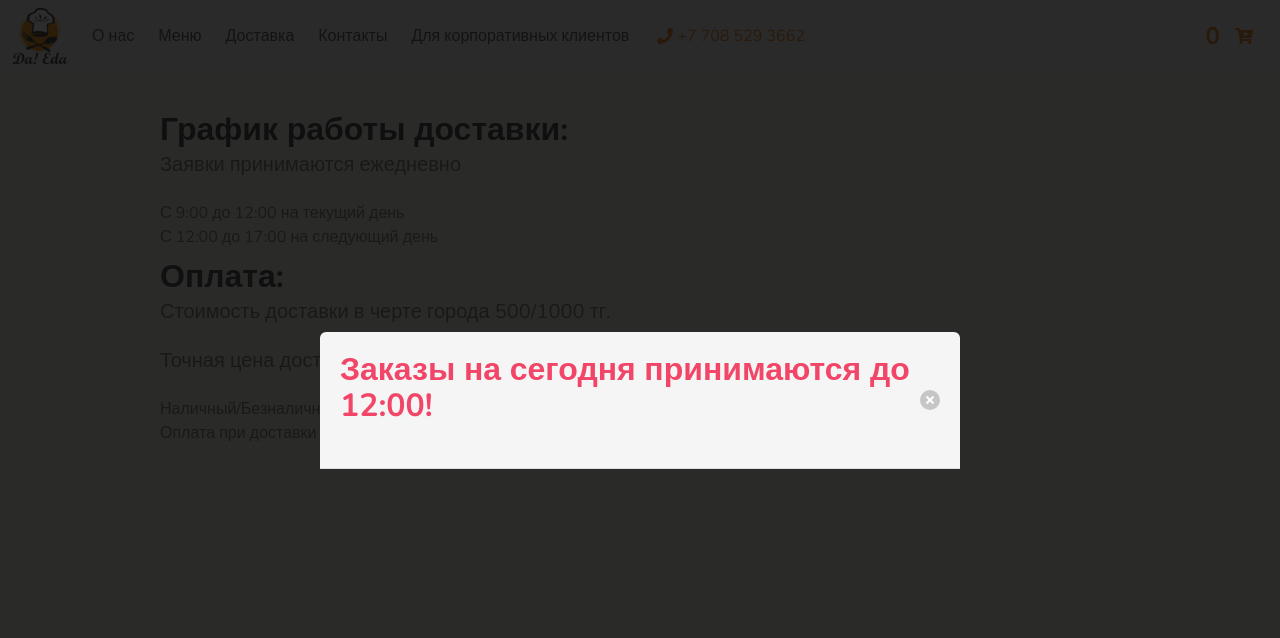
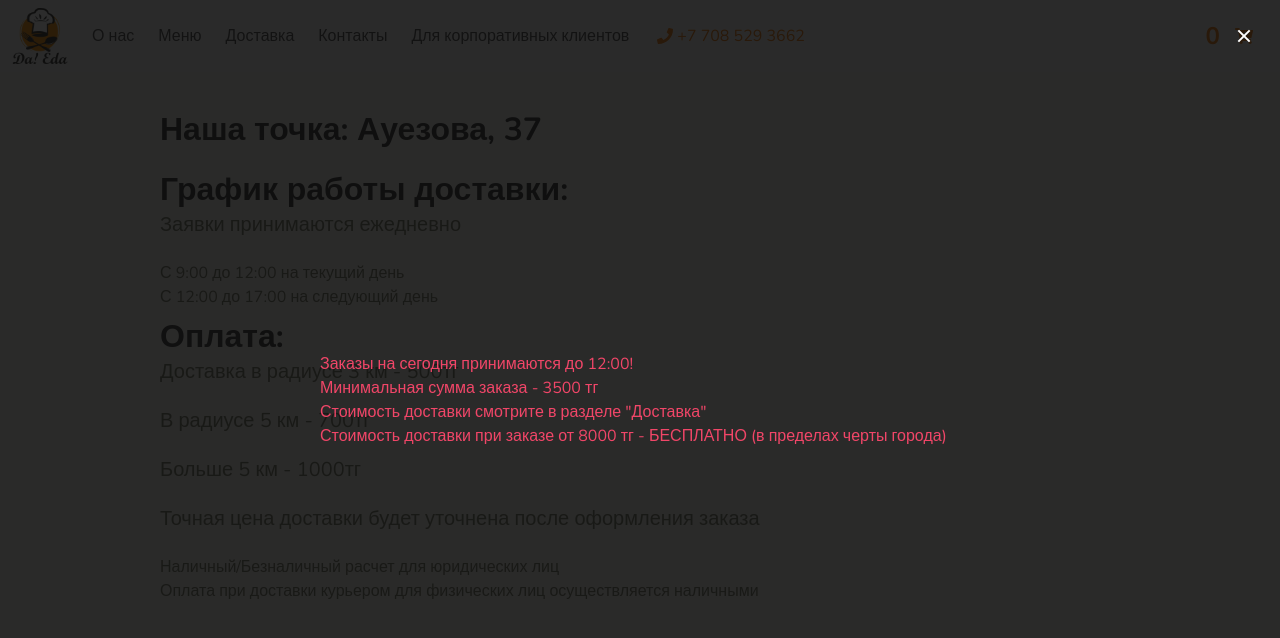
Before and after one commit to akhmaddias/daeda, a Vue app: page /#/delivery in a window 1280 px wide. Shown: the top 638 px of the page. Built offline with nearby package versions, Linux system fonts and the light colour scheme; no server answers; what vuefire would draw is missing.

Commit message:
small changes

```diff
--- a/src/App.vue
+++ b/src/App.vue
@@ -70,12 +70,13 @@
     </div>
     <div :class="{'modal':true, 'is-active': isModalActive}">
       <div class="modal-background"></div>
-      <div class="modal-card">
-        <div class="modal-card-head">
-          <p class="title has-text-danger">Заказы на сегодня принимаются до 12:00!</p>
-          <button class="delete" aria-label="close" @click="() => {isModalActive=false}"></button>
-        </div>
-      </div>
+        <section class="modal-content">
+          <p class="has-text-danger">Заказы на сегодня принимаются до 12:00!</p>
+          <p class="has-text-danger">Минимальная сумма заказа - 3500 тг</p>
+          <p class="has-text-danger">Стоимость доставки смотрите в разделе "Доставка"</p>
+          <p class="has-text-danger">Стоимость доставки при заказе от 8000 тг - БЕСПЛАТНО (в пределах черты города)</p>
+        </section>
+        <button class="modal-close is-large" aria-label="close" @click="() => {isModalActive=false}"></button>
     </div>
   </div>
 </template>
--- a/src/components/Delivery.vue
+++ b/src/components/Delivery.vue
@@ -3,6 +3,9 @@
     <section class="hero">
       <div class="hero-body">
         <div class="container">
+          <h1 class="title">
+            Наша точка: Ауезова, 37
+          </h1>
           <h1 class="title">
             График работы доставки:
           </h1>
@@ -20,7 +23,9 @@
           <h1 class="title">
             Оплата:
           </h1>
-          <h2 class="subtitle">Стоимость доставки в черте города 500/1000 тг.</h2>
+          <h2 class="subtitle">Доставка в радиусе 3 км - 500тг</h2>
+          <h2 class="subtitle">В радиусе 5 км - 700тг</h2>
+          <h2 class="subtitle">Больше 5 км - 1000тг</h2>
           <h2 class="subtitle">
             Точная цена доставки будет уточнена после оформления заказа
           </h2>
```
